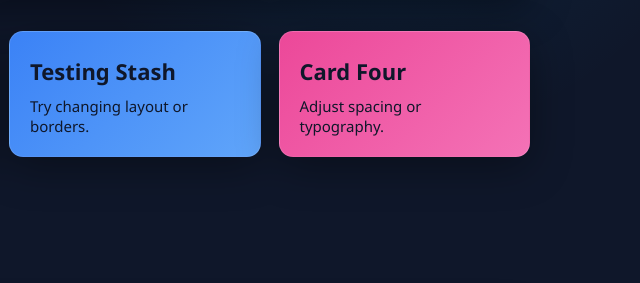
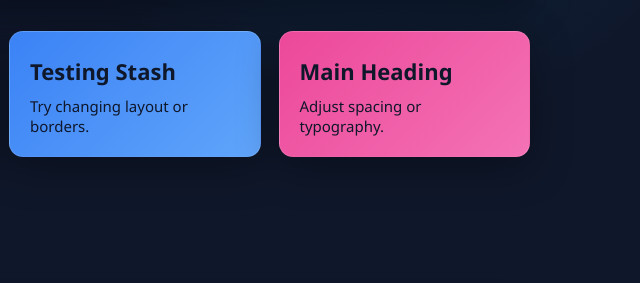
Before and after one commit to mohdazlanabas/practice_git, a website: page index.html in a window 1280 px wide. Shown: the part 219-502 px from the top of the page, 640-1280 px from the left. Drawn offline with Linux system fonts and the light colour scheme.

Commit message:
chaneg card four

```diff
--- a/index.html
+++ b/index.html
@@ -28,7 +28,7 @@
         <p>Try changing layout or borders.</p>
       </article>
       <article class="card card-four">
-        <h2>Card Four</h2>
+        <h2>Main Heading</h2>
         <p>Adjust spacing or typography.</p>
       </article>
       <article class="card card-five">
```
